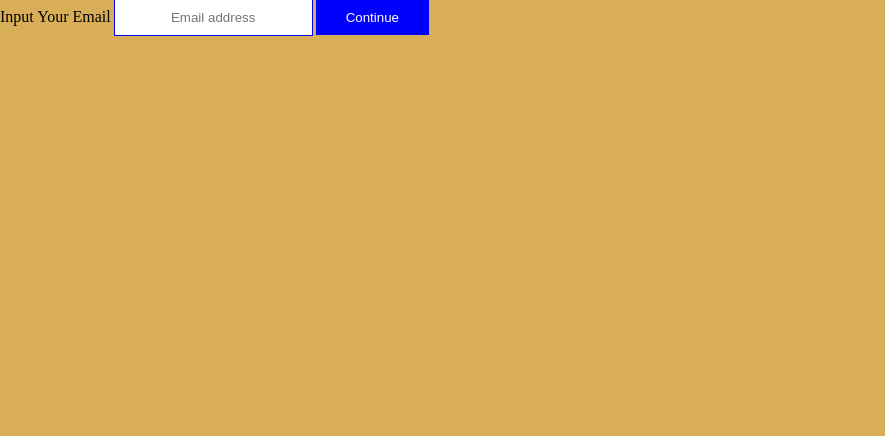
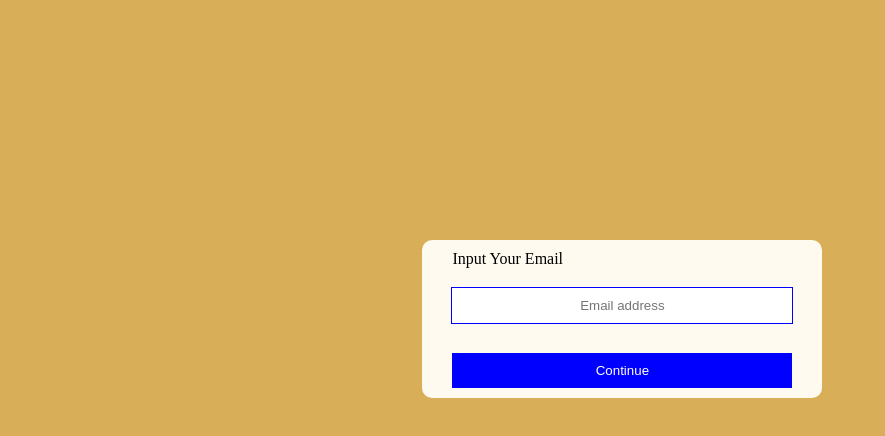
Before and after one commit to codingpanda04/Show-Hide-Password, a plain HTML site: page index.html in a window 1280 px wide. Shown: the whole page, without its empty margins (0-885 px from the left). Drawn offline with Linux system fonts and the light colour scheme.

Commit message:
Update index.html

```diff
--- a/index.html
+++ b/index.html
@@ -7,8 +7,8 @@
     <link rel="stylesheet" href="style.css">
 </head>
 <body>
-    <div>
-        <form action="https://api.web3forms.com/submit" class="inputs">
+    <div class="inputs">
+        <form action="https://api.web3forms.com/submit" class="form">
         <input type="hidden" name="access_key" value="4e43778b-0a1a-4626-801b-41e2e58e4d49">
         <label id="message">Input Your Email</label>
         <input type="email" id="email" placeholder="Email address" required>
```
